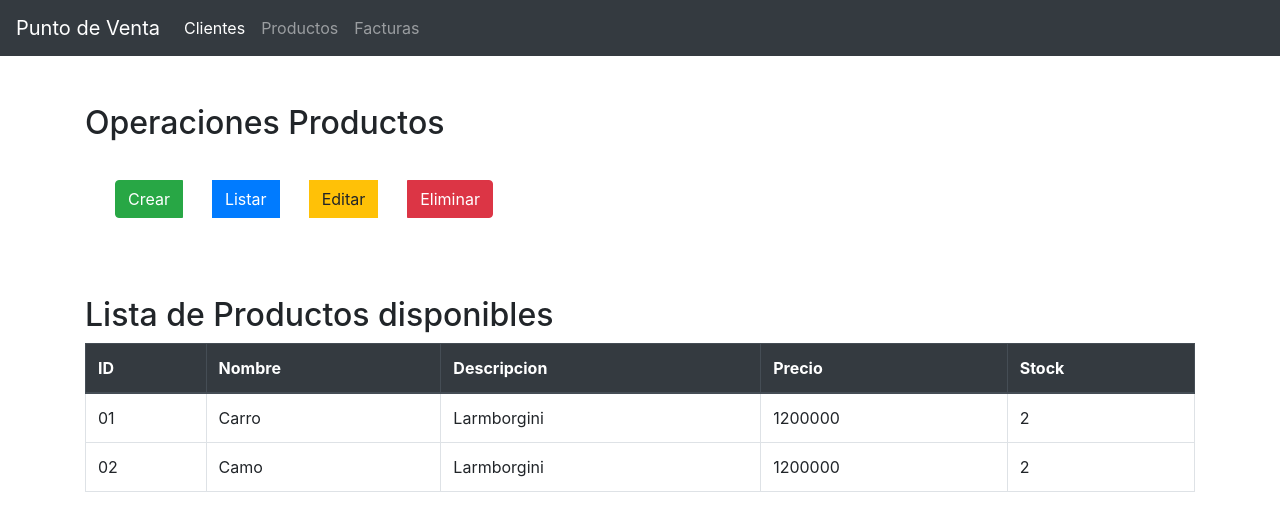
After one commit to miguel-tubac/IPC2_Proyecto2Diciembre_1, a Django app: page /productos/listar in a window 1280 px wide. The commit adds this page. Shown: the top 531 px of the page. Run offline with Django 5.2, Linux system fonts and the light colour scheme; some libraries are stand-ins or nearby versions.

Commit message:
productos listar

```diff
--- a/djangoProject/app/Producto/datos/productos.xml
+++ b/djangoProject/app/Producto/datos/productos.xml
@@ -6,4 +6,10 @@
         <precio>1200000</precio>
         <stock>2</stock>
     </producto>
+    <producto id="02">
+        <nombre>Camo</nombre>
+        <descripcion>Larmborgini</descripcion>
+        <precio>1200000</precio>
+        <stock>2</stock>
+    </producto>
 </Productos>
--- a/djangoProject/app/Producto/views.py
+++ b/djangoProject/app/Producto/views.py
@@ -100,6 +100,34 @@ def productos_eliminar(request):
 
     return render(request, template_name, context)
 
+@csrf_exempt
+def productos_listar(request):
+    # Cargar el template
+    template = loader.get_template("productos/menu_productos_listar.html")
+
+    lst_productos = []
+    archivo_xml_path = os.path.join(
+        settings.BASE_DIR, 'app', 'Producto', 'datos', 'productos.xml')
+
+    try:
+        tree = ET.parse(archivo_xml_path)
+        root = tree.getroot()
+        for producto in root.findall("producto"):
+            id = producto.get("id")
+            nombre = producto.find("nombre").text
+            descripcion = producto.find("descripcion").text
+            precio = producto.find("precio").text
+            stock = producto.find("stock").text
+            producto_listar = (id, nombre,descripcion, precio, stock)
+            lst_productos.append(producto_listar)
+    except FileNotFoundError:
+        root = ET.Element('Clientes')
+        tree = ET.ElementTree(root)
+
+    # Usar render en lugar de HttpResponse para cargar el template y pasar el contexto
+    context = {"lst_productos": lst_productos}
+    return render(request, "productos/menu_productos_listar.html", context)
+
 
 def minidom_parse_string(string):
     """Evita la adición de espacios innecesarios por minidom."""
--- a/djangoProject/djangoProject/urls.py
+++ b/djangoProject/djangoProject/urls.py
@@ -17,7 +17,7 @@ Including another URLconf
 from django.contrib import admin
 from django.urls import path
 from app.PuntoDeVenta.views import incio, clientes, clientes_crear, clientes_eliminar, clientes_listar, clientes_editar, editar_cliente, guardar_cambios_cliente
-from app.Producto.views import productos, productos_crear, productos_eliminar
+from app.Producto.views import productos, productos_crear, productos_eliminar, productos_listar
 
 urlpatterns = [
     path('admin/', admin.site.urls),
@@ -34,4 +34,5 @@ urlpatterns = [
     path('productos/', productos, name='productos'),
     path('productos/crear', productos_crear, name='productos_crear'),
     path('productos/eliminar', productos_eliminar, name='productos_eliminar'),
+    path('productos/listar', productos_listar, name='productos_listar')
 ]
--- a/djangoProject/templates/productos/menu_productos.html
+++ b/djangoProject/templates/productos/menu_productos.html
@@ -37,7 +37,7 @@
                 </div>
                 <div class="btn-group" role="group">
                     <a
-                        href="{% url 'clientes_listar' %}"
+                        href="{% url 'productos_listar' %}"
                         class="btn btn-primary"
                         >Listar</a
                     >
--- /dev/null
+++ b/djangoProject/templates/productos/menu_productos_listar.html
@@ -0,0 +1,56 @@
+<!-- templates/eliminar_cliente_template.html -->
+
+<!DOCTYPE html>
+<html lang="es">
+    <head>
+        <meta charset="UTF-8" />
+        <meta
+            name="viewport"
+            content="width=device-width, initial-scale=1, shrink-to-fit=no"
+        />
+        <title>Ver Clientes</title>
+        <!-- Agrega los enlaces a Bootstrap CSS y cualquier otro estilo personalizado aquí -->
+        <link
+            rel="stylesheet"
+            href="https://stackpath.bootstrapcdn.com/bootstrap/4.5.2/css/bootstrap.min.css"
+        />
+    </head>
+    <body>
+        {% include 'productos/menu_productos.html'  %}
+        <div class="container mt-5">
+            <h2>Lista de Productos disponibles</h2>
+
+            {% if lst_productos %}
+            <table class="table table-bordered table-hover">
+                <thead class="thead-dark">
+                    <tr>
+                        <th scope="col">ID</th>
+                        <th scope="col">Nombre</th>
+                        <th scope="col">Descripcion</th>
+                        <th scope="col">Precio</th>
+                        <th scope="col">Stock</th>
+                    </tr>
+                </thead>
+                <tbody>
+                    {% for producto in lst_productos %}
+                    <tr>
+                        <td>{{ producto.0 }}</td>
+                        <td>{{ producto.1 }}</td>
+                        <td>{{ producto.2 }}</td>
+                        <td>{{ producto.3 }}</td>
+                        <td>{{ producto.4 }}</td>
+                    </tr>
+                    {% endfor %}
+                </tbody>
+            </table>
+            {% else %}
+            <p class="alert alert-info">No hay productos disponibles.</p>
+            {% endif %}
+        </div>
+
+        <!-- Agrega los enlaces a Bootstrap JS y cualquier otro script personalizado aquí -->
+        <script src="https://code.jquery.com/jquery-3.5.1.slim.min.js"></script>
+        <script src="https://cdn.jsdelivr.net/npm/@popperjs/core@2.10.2/dist/umd/popper.min.js"></script>
+        <script src="https://stackpath.bootstrapcdn.com/bootstrap/4.5.2/js/bootstrap.min.js"></script>
+    </body>
+</html>
```
